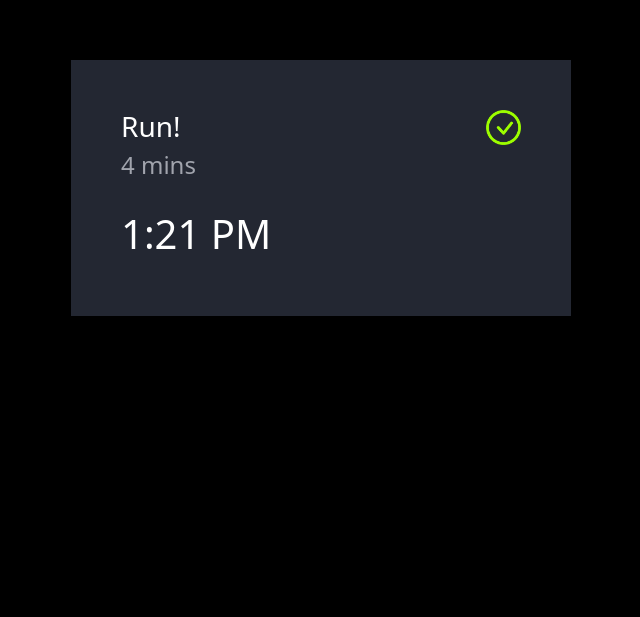
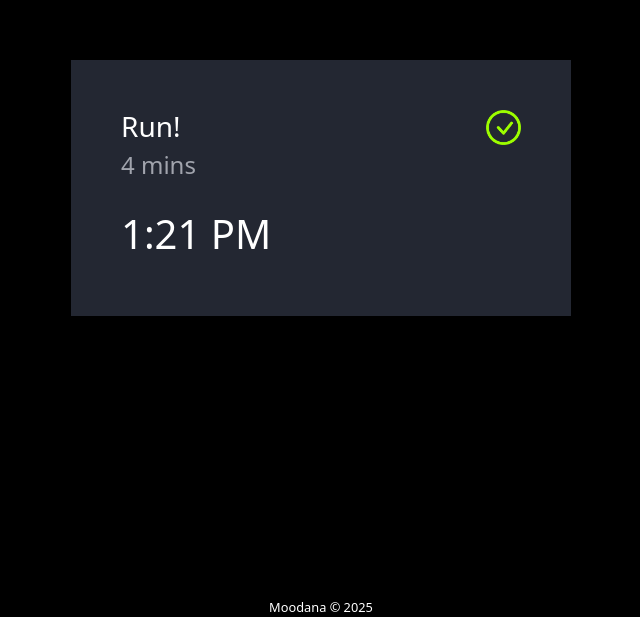
Before and after one commit to mousaayoubi/mood-based-todo-app, a plain HTML site: page Components/taskComponent.html in a window 1280 px wide. Shown: the part 212-829 px from the top of the page, without its empty margins (319-959 px from the left). Before the commit the page ends 800 px from the top, so only its background shows below. Drawn offline with nearby package versions, Linux system fonts and the light colour scheme.

Commit message:
Update footer

```diff
--- a/Components/taskComponent.html
+++ b/Components/taskComponent.html
@@ -1,7 +1,7 @@
 <!DOCTYPE html>
 <html lang="en">
 	<head>
-		<title>Task Component | Mood based ToDo App</title>
+		<title>Task Component | Mood based ToDo App | Moodana</title>
 		 <link rel="icon" type="image/x-icon" href="../Assets/Images/favicon.ico">
 		<meta name="viewport" content="width=device-width, initial-scale=1.0">
 		<meta name="description" content="This is a mood based todo app. This page is about the task component.">
@@ -21,4 +21,7 @@
 		</div>
 		</div>
 	</body>
+	 <footer>
+                        Moodana © 2025
+                </footer>
 </html>
--- a/Styles/index.css
+++ b/Styles/index.css
@@ -42,3 +42,9 @@ img.suggested_tasks_image {
 padding-top: 10px;
 padding-bottom: 5px;
 }
+footer {
+color: white;
+text-align: center;
+font-size: 0.8rem;
+padding-top: 10px;
+}
--- a/Styles/loginForm.css
+++ b/Styles/loginForm.css
@@ -38,3 +38,9 @@ border-block-color: black;
 width: 400px;
 height: 35px;
 }
+footer {
+color: white;
+text-align: center;
+font-size: 0.8rem;
+padding-top: 10px;
+}
--- a/Styles/moodSelecter.css
+++ b/Styles/moodSelecter.css
@@ -23,3 +23,9 @@ margin: auto;
 img#mood_selector{
 margin-top: 20px;
 }
+footer {
+color: white;
+text-align: center;
+font-size: 0.8rem;
+padding-top: 10px;
+}
--- a/Styles/suggestedTaskComponent.css
+++ b/Styles/suggestedTaskComponent.css
@@ -29,3 +29,9 @@ color: rgb(157,254,0);
 font-size: 1rem;
 margin-bottom: 20px;
 }
+footer {
+color: white;
+text-align: center;
+font-size: 0.8rem;
+padding-top: 10px;
+}
--- a/Styles/taskCreationForm.css
+++ b/Styles/taskCreationForm.css
@@ -31,3 +31,9 @@ border-block-color: black;
 width: 400px;
 height: 35px;
 }
+footer {
+color: white;
+text-align: center;
+font-size: 0.8rem;
+padding-top: 10px;
+}
--- a/Styles/tasksComponent.css
+++ b/Styles/tasksComponent.css
@@ -16,3 +16,9 @@ h4#header2 {
 color: rgb(161,164,173);
 margin-bottom: 30px;
 }
+footer {
+color: white;
+text-align: center;
+font-size: 0.8rem;
+padding-top: 10px;
+}
```
Also changed, not shown: Components/loginForm.html (+4 -1 lines), Components/moodSelecterForm.html (+4 -1 lines), Components/suggestedTaskComponent.html (+4 -1 lines), Components/taskCreationForm.html (+4 -1 lines), index.html (+4 -1 lines).
